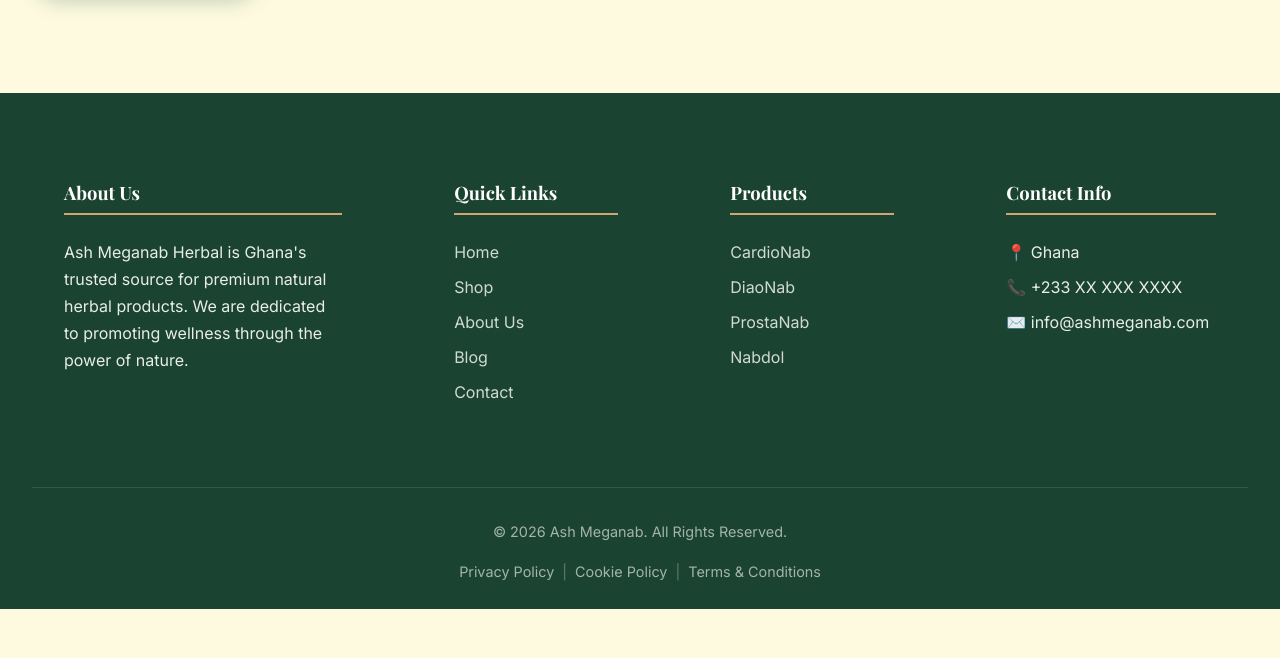
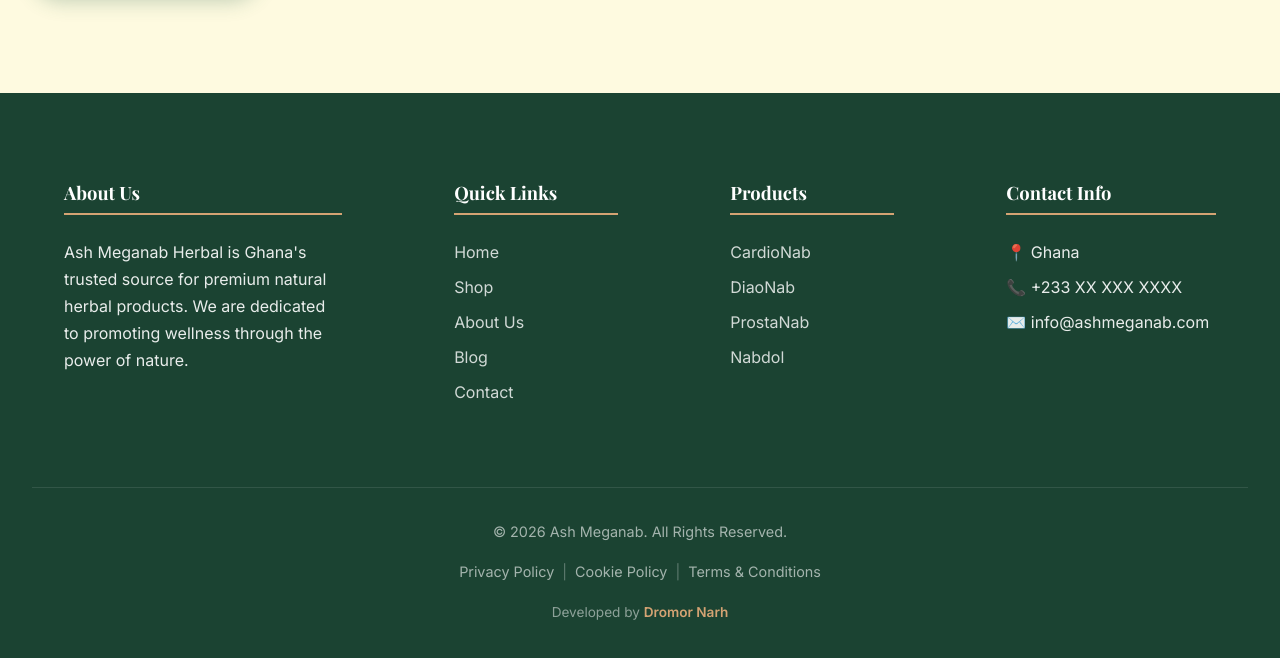
Before and after one commit to dromorongit/Ashmeganab, a plain HTML site: page index.html in a window 1280 px wide. Shown: the part 4750-5408 px from the top of the page. Before the commit the page ends 5359 px from the top, so only its background shows below. Drawn offline with nearby package versions, Linux system fonts and the light colour scheme.

Commit message:
Developer credits

```diff
--- a/Assets/CSS/styles.css
+++ b/Assets/CSS/styles.css
@@ -1298,6 +1298,39 @@ img {
   font-size: 0.9rem;
 }
 
+.developer-credit {
+  font-size: 0.85rem;
+  color: rgba(255, 255, 255, 0.5);
+  margin-top: var(--spacing-md);
+}
+
+.developer-credit a {
+  color: var(--color-accent);
+  font-weight: 600;
+  text-decoration: none;
+  transition: all var(--transition-fast);
+  position: relative;
+}
+
+.developer-credit a:hover {
+  color: #fff;
+}
+
+.developer-credit a::after {
+  content: '';
+  position: absolute;
+  bottom: -2px;
+  left: 0;
+  width: 0;
+  height: 2px;
+  background: var(--color-accent);
+  transition: width var(--transition-normal);
+}
+
+.developer-credit a:hover::after {
+  width: 100%;
+}
+
 .footer-legal {
   display: flex;
   flex-wrap: wrap;
--- a/index.html
+++ b/index.html
@@ -334,6 +334,7 @@
           <span>|</span>
           <a href="#">Terms & Conditions</a>
         </div>
+        <p class="developer-credit">Developed by <a href="#" target="_blank" rel="noopener">Dromor Narh</a></p>
       </div>
     </div>
   </footer>
```
Also changed, not shown: about.html (+1 -0 lines), blog.html (+1 -0 lines), checkout.html (+1 -0 lines), contact.html (+1 -0 lines), shop.html (+1 -0 lines).
